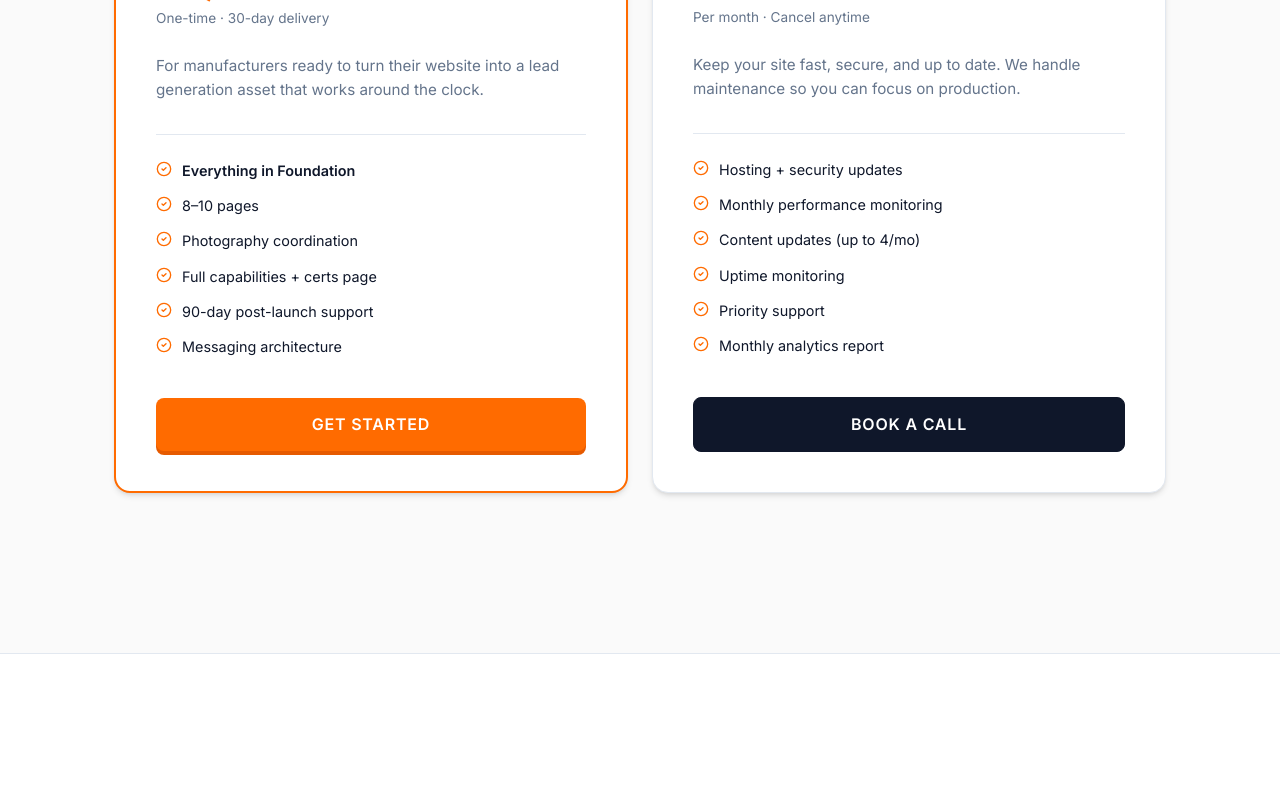
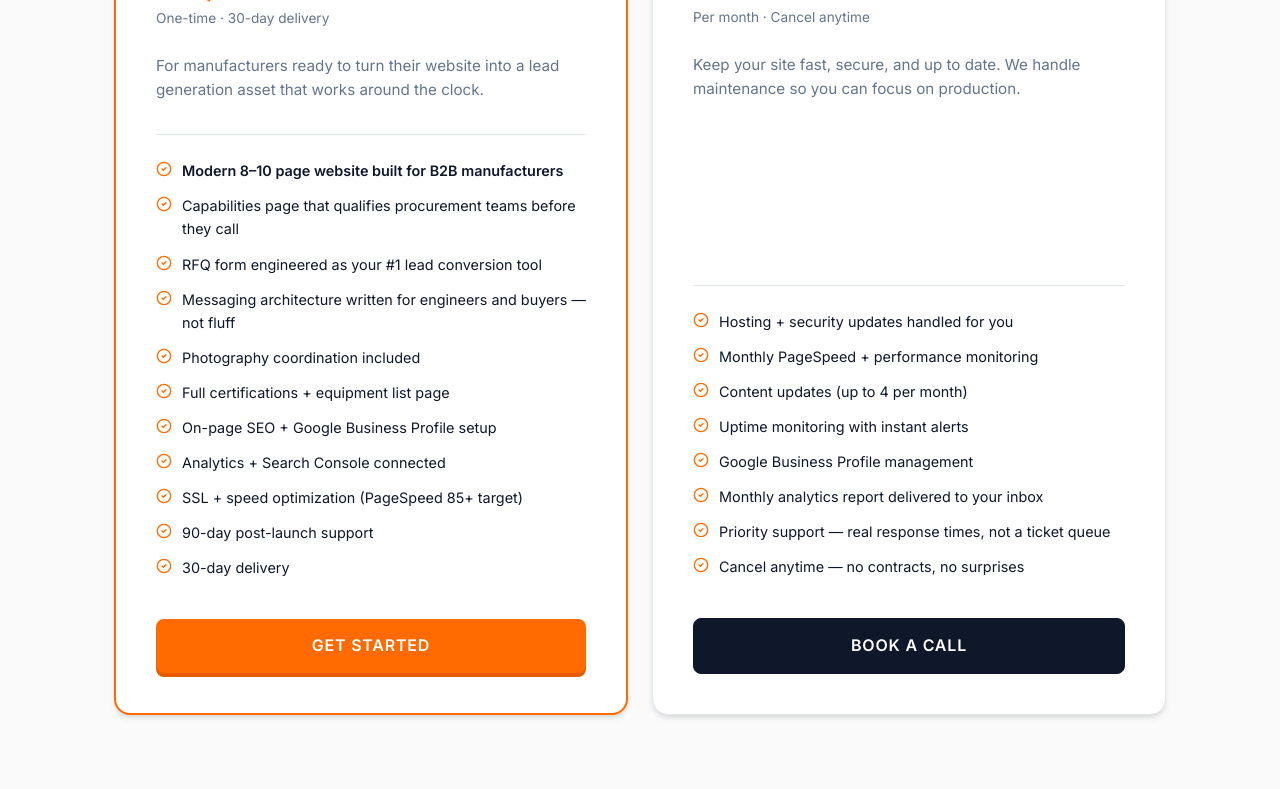
Before and after one commit to makerworkflows/makerwebstudios, a React (Vite) app: page / in a window 1280 px wide. Shown: the part 3000-3789 px from the top of the page. Built offline with nearby package versions, Linux system fonts and the light colour scheme.

Commit message:
content: update Full Modernization and Care Plan descriptions and features

```diff
--- a/src/pages/Home.jsx
+++ b/src/pages/Home.jsx
@@ -251,8 +251,17 @@ const Home = () => {
 
                <ul style={{ listStyle: "none", padding: 0, marginBottom: "2.5rem", display: "flex", flexDirection: "column", gap: "0.75rem", borderTop: "1px solid var(--border-color)", paddingTop: "1.5rem" }}>
                  {[
-                   "Everything in Foundation", "8–10 pages", "Photography coordination",
-                   "Full capabilities + certs page", "90-day post-launch support", "Messaging architecture"
+                   "Modern 8–10 page website built for B2B manufacturers",
+                   "Capabilities page that qualifies procurement teams before they call",
+                   "RFQ form engineered as your #1 lead conversion tool",
+                   "Messaging architecture written for engineers and buyers — not fluff",
+                   "Photography coordination included",
+                   "Full certifications + equipment list page",
+                   "On-page SEO + Google Business Profile setup",
+                   "Analytics + Search Console connected",
+                   "SSL + speed optimization (PageSpeed 85+ target)",
+                   "90-day post-launch support",
+                   "30-day delivery"
                  ].map((feat, i) => (
                    <li key={i} style={{ display: "flex", alignItems: "flex-start", gap: "10px", fontSize: "0.9rem", color: "var(--text-dark)" }}>
                      <CheckCircle2 size={16} color="var(--industrial-orange)" style={{ flexShrink: 0, marginTop: "2px" }} />
@@ -282,8 +291,14 @@ const Home = () => {
 
                <ul style={{ listStyle: "none", padding: 0, marginBottom: "2.5rem", display: "flex", flexDirection: "column", gap: "0.75rem", borderTop: "1px solid var(--border-color)", paddingTop: "1.5rem" }}>
                  {[
-                   "Hosting + security updates", "Monthly performance monitoring", "Content updates (up to 4/mo)",
-                   "Uptime monitoring", "Priority support", "Monthly analytics report"
+                   "Hosting + security updates handled for you",
+                   "Monthly PageSpeed + performance monitoring",
+                   "Content updates (up to 4 per month)",
+                   "Uptime monitoring with instant alerts",
+                   "Google Business Profile management",
+                   "Monthly analytics report delivered to your inbox",
+                   "Priority support — real response times, not a ticket queue",
+                   "Cancel anytime — no contracts, no surprises"
                  ].map((feat, i) => (
                    <li key={i} style={{ display: "flex", alignItems: "flex-start", gap: "10px", fontSize: "0.9rem", color: "var(--text-dark)" }}>
                      <CheckCircle2 size={16} color="var(--industrial-orange)" style={{ flexShrink: 0, marginTop: "2px" }} />
```
Also changed, not shown: src/pages/Services.jsx (+25 -4 lines).
